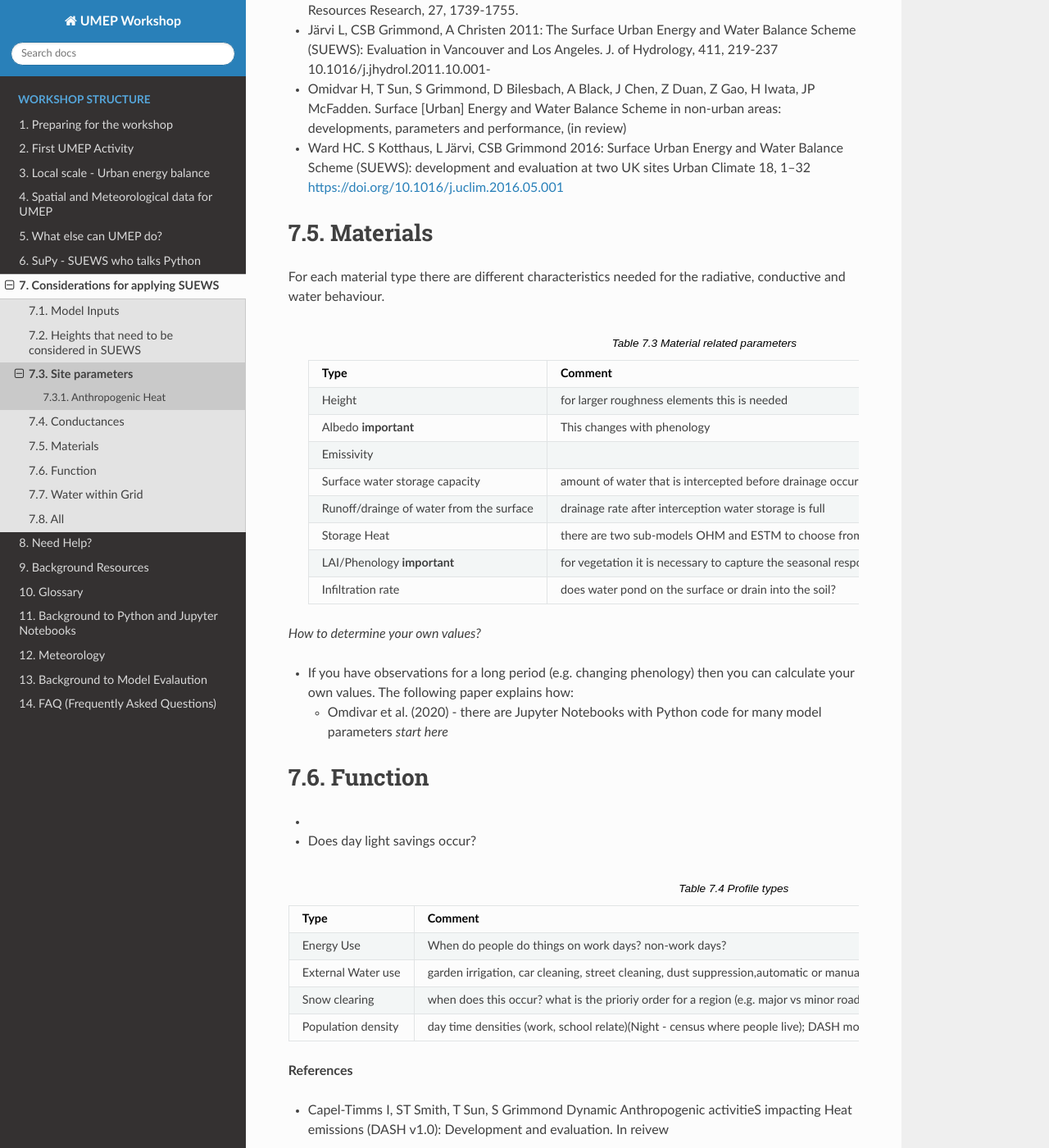
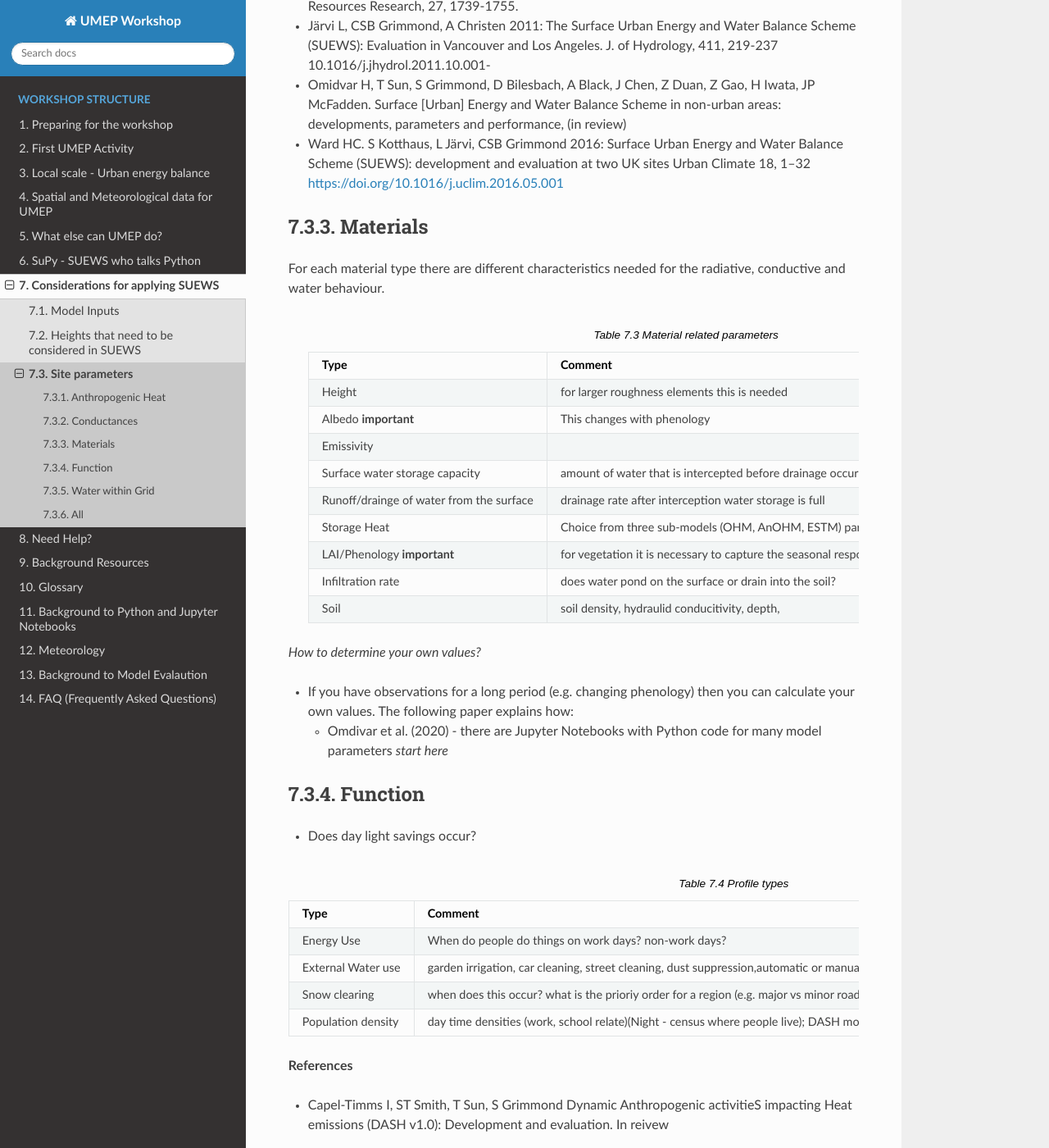
Before and after one commit to Urban-Meteorology-Reading/UMEP-Workshop, a Sphinx documentation site: the page built from source/Parameters/T1.rst, in a window 1280 px wide and 1400 px high, scrolled down 2221 px. Shown: the whole window at 82% size. Built offline with Sphinx 7.4.7 and the Read the Docs theme 2.0.0, drawn with Linux system fonts in a browser that asks for light colours; some of the changed text lies outside the part shown.

Commit message:
Update T1.rst

```diff
--- a/source/Parameters/T1.rst
+++ b/source/Parameters/T1.rst
@@ -70,7 +70,7 @@ Anthropogenic Heat
 .. _T1-gs:
 
 Conductances
-------------
+============
 
 - For urban areas, at the moement, we *recommend* the values that the model come with. However, for areas which are largely vegetated we *recommend* that other values are used.  Omidvar et al. (2020) provides values for a range of different vegetation types.
 
@@ -93,7 +93,7 @@ Conductances
 .. _T1-m:
 
 Materials
----------
+==========
 
 For each material type there are different characteristics needed for the radiative, conductive and water behaviour.
 
@@ -114,11 +114,13 @@ For each material type there are different characteristics needed for the radiat
    * - Runoff/drainge of water from the surface
      - drainage rate after interception water storage is full
    * - Storage Heat
-     - there are two sub-models OHM and ESTM to choose from, parameters needed vary with which is chosen
+     - Choice from three sub-models (OHM, AnOHM, ESTM) parameters needed vary with which is used
    * - LAI/Phenology **important**
      - for vegetation it is necessary to capture the seasonal response of the vegetation.
    * - Infiltration rate
      - does water pond on the surface or drain into the soil?
+   * - Soil
+     -  soil density, hydraulid conducitivity, depth,
 
 
 *How to determine your own values?*
@@ -131,9 +133,8 @@ For each material type there are different characteristics needed for the radiat
 .. _T1-f:
 
 Function
---------
+=========
 
--
 - Does day light savings occur?
 
 
@@ -160,7 +161,7 @@ Function
 .. _T1-w:
 
 Water within Grid
------------------
+=================
 
  - How does water move between areas?
  - Does the water from the roof all go in to drains or does some go on to grass?
@@ -172,4 +173,4 @@ Water within Grid
 .. _T1-a:
 
 All
----
+====
```
